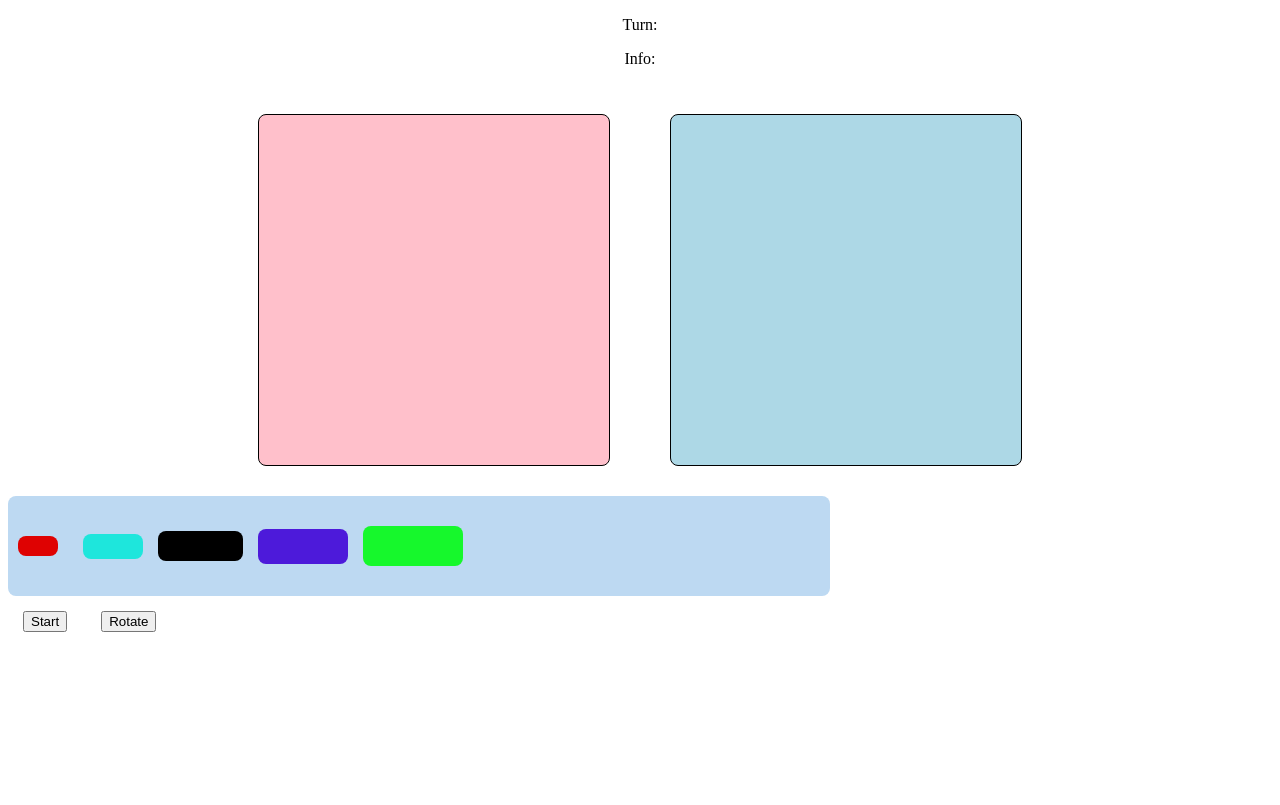
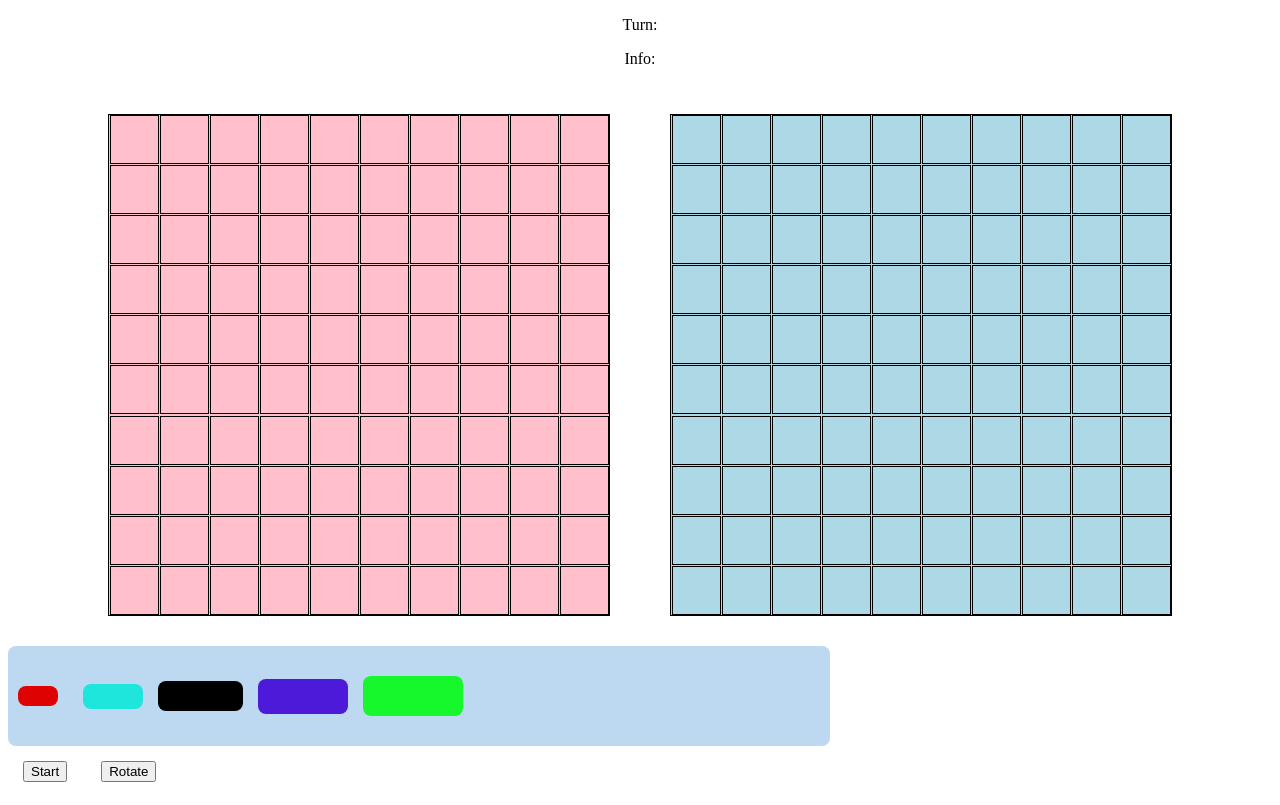
Before and after one commit to Warfarian/Battleship, a website built with webpack: page src/index.html in a window 1280 px wide. Built offline with nearby package versions, Linux system fonts and the light colour scheme.

Commit message:
minor changes for the day

```diff
--- a/src/index.js
+++ b/src/index.js
@@ -28,10 +28,17 @@ const gameboardContainer = document.querySelector('#gameBoards-container');
 
 function createBoards(color,player){
     const gameboard = document.createElement('div');
-    gameboard.classList.add('gameboard-container');
+    gameboard.classList.add('gameboard');
     gameboardContainer.append(gameboard);
     gameboard.style.backgroundColor = color;
     gameboard.id = player;
+
+    for (let i =0; i < width * width; i++){
+        let block = document.createElement('div');
+        block.classList.add('block');
+        block.id = i;
+        gameboard.append(block);
+    }
 }
 
 
--- a/src/styles.css
+++ b/src/styles.css
@@ -51,12 +51,15 @@ p{
     text-align: center;
 }
 
-.gameboard-container{
-    width: 350px ;
-    height: 350px ;
+.gameboard{
+    width: 500px;
+    height: 500px ;
     border: 1px solid;
+    display: flex;
     margin: 30px;
-    border-radius: 8px;
+    flex-wrap: wrap;
+    gap: 1px;
+    justify-content: center;
 }
 
 #gameBoards-container{
@@ -65,6 +68,7 @@ p{
 }
 
 .block{
-    width: 35px;
-    height: 35px;
+    border: 1px solid;
+    width: 47px;
+    height: 47px;
 }
```
